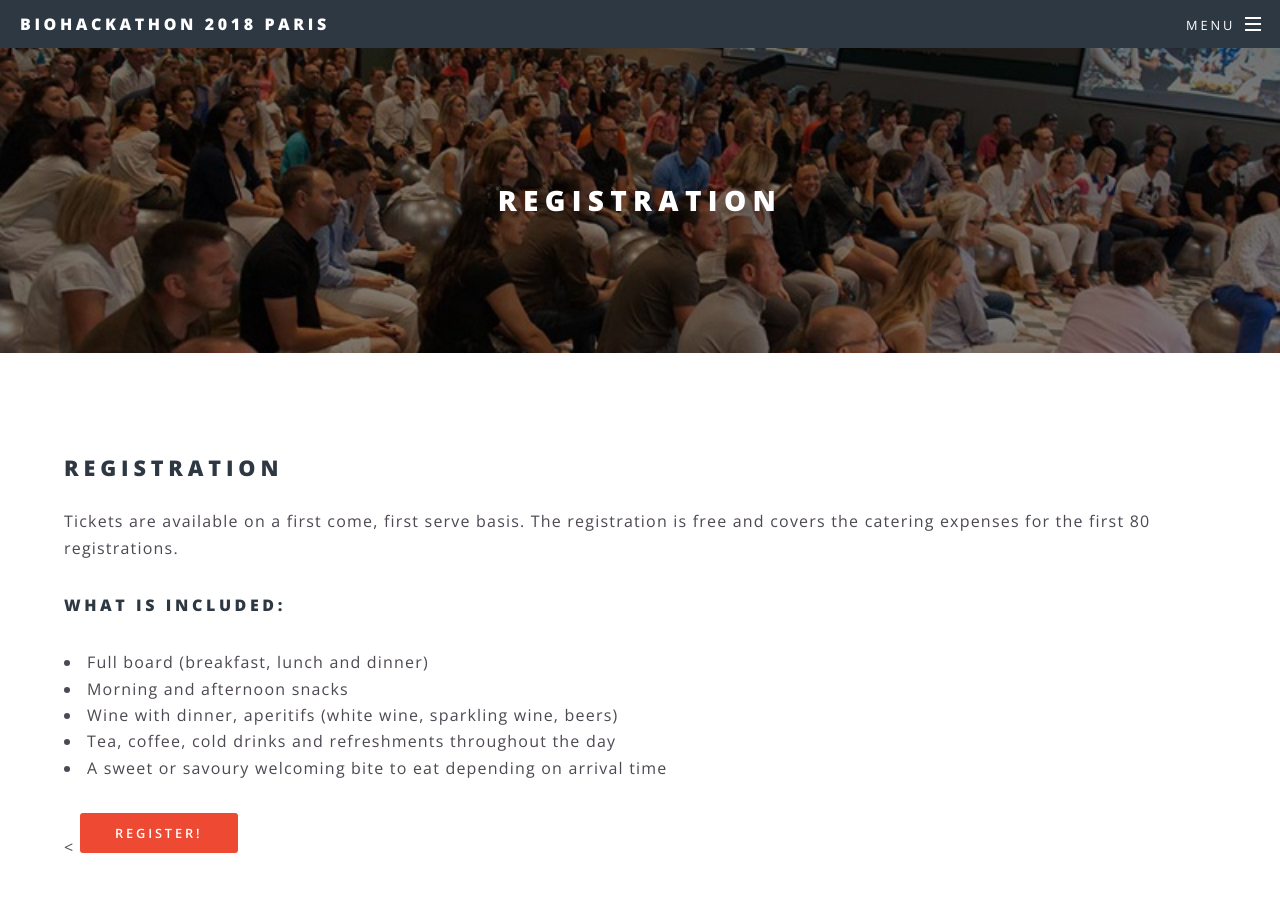
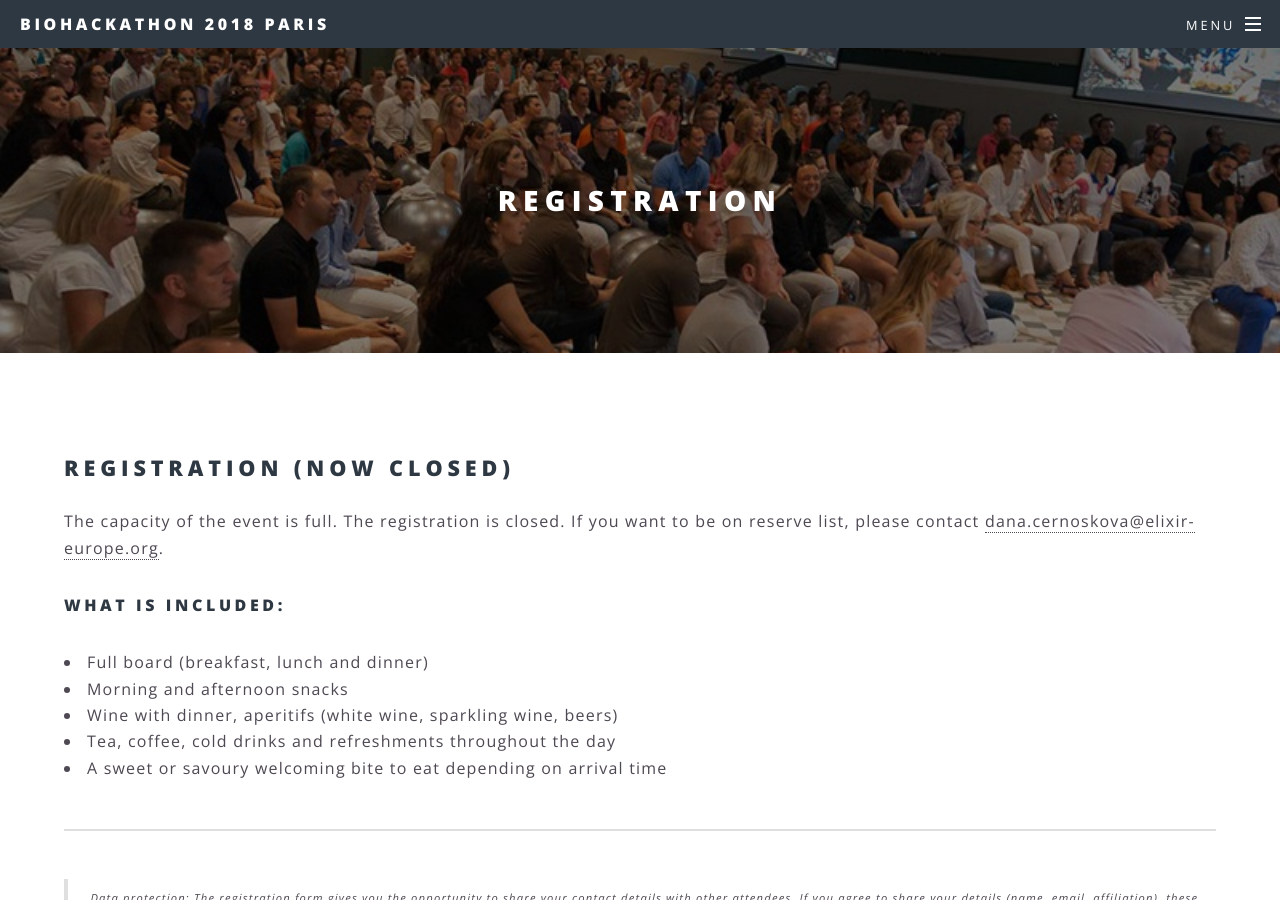
Before and after one commit to elixir-europe/bh2018paris, a Jekyll site: the page built from registration.html, in a window 1280 px wide and 900 px high. Built offline with Jekyll 4.4.1, drawn with Linux system fonts in a browser that asks for light colours.

Commit message:
Closed registration

```diff
--- a/index.html
+++ b/index.html
@@ -37,11 +37,11 @@ layout: landing
 			</ul>
 		</div>
 		<h4>Everybody is welcome!</h4>
-		<ul class="actions">
+		<!-- <ul class="actions">
 			<li>
 				<a href="/registration" class="button special">Register</a>
 			</li>
-		</ul>
+		</ul> -->
 	</div>
 	<a href="#landing-background" class="more scrolly">Learn More</a>
 </section>
@@ -160,7 +160,7 @@ layout: landing
 <section id="cta" class="wrapper style4">
 	<div class="inner">
 		<header>
-			<h2>Registration</h2>
+			<h2>Registration (Now closed)</h2>
 			<p>Available from May 1st, 2018.</p>
 		</header>
 		<ul class="actions vertical">
--- a/registration.html
+++ b/registration.html
@@ -4,9 +4,9 @@ title: Registration
 ---
 <section>
     <section>
-        <h2>Registration</h2>
-        <p>Tickets are available on a first come, first serve basis. The registration is free and covers the catering expenses
-            for the first 80 registrations.
+        <h2>Registration (Now Closed)</h2>
+        <p>The capacity of the event is full. The registration is closed. If you want to be on reserve list, please contact
+            <a href="mailto:dana.cernoskova@elixir-europe.org">dana.cernoskova@elixir-europe.org</a>.
         </p>
 
         <h4>What is included:</h2>
@@ -18,7 +18,7 @@ title: Registration
                 <li>A sweet or savoury welcoming bite to eat depending on arrival time </li>
                             </p>
 
-            <                <a href="https://www.eventbrite.co.uk/e/biohackathon-registration-45286921401" target="_blank" class="button special">Register!</a>
+            <!-- <a href="https://www.eventbrite.co.uk/e/biohackathon-registration-45286921401" target="_blank" class="button special">Register!</a> -->
     </section>
     <hr />
     <blockquote>
```
